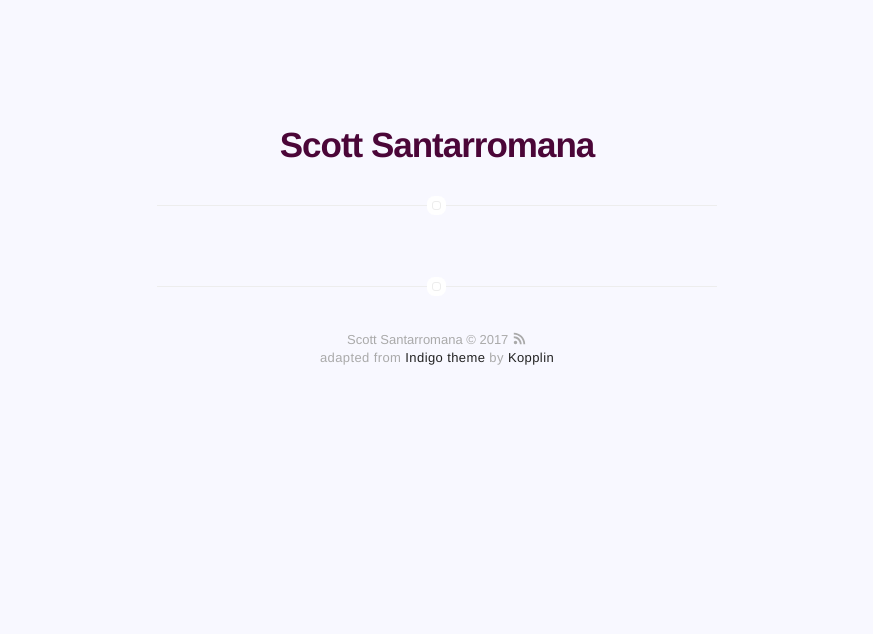
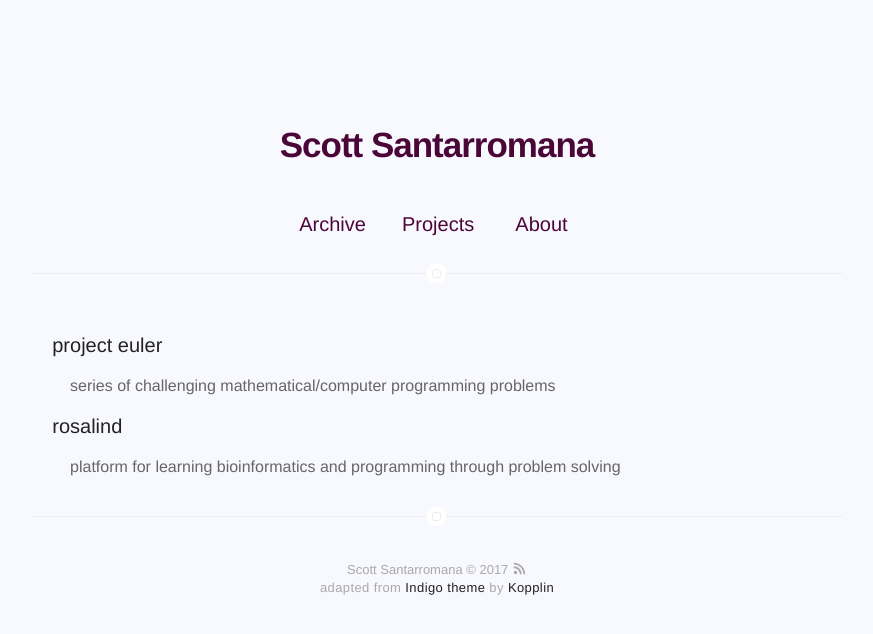
Before and after one commit to scosant/scosant.github.io, a Jekyll site: the page built from projects.html, in a window 1280 px wide. Shown: the top 634 px of the page, without its empty margins (203-1076 px from the left). Built offline with Jekyll 4.4.1, drawn with Linux system fonts in a browser that asks for light colours.

Commit message:
added projects

```diff
--- a/_config.yml
+++ b/_config.yml
@@ -3,24 +3,28 @@ name: Scott Santarromana
 bio: salesforce solution architect at model n
 
 # twitter summary info
-description: A blog about technology
+description: scott's blog
 
 # if it's an external image, update below for true
 # better with square images
 external-image: false
-picture: assets/images/profile.jpg
+picture: assets/images/profile2.jpg
 profile: assets/images/favicon/ms-icon-310x310.png
 
-# If you want to include your resume, set to true
-# and specify source (external or local).
-resume: true
-resume-external: true
-resume-url: https://google.com/?q=my+resume
-
 url: http://scosant.github.io
-# your url: http://USERNAME.github.io
 
 permalink: /:title/
+
+# list of collections
+collections:
+  project-euler:
+    output: true
+    title: project euler
+    description: series of challenging mathematical/computer programming problems
+  project-rosalind:
+    output: true
+    title: rosalind
+    description: platform for learning bioinformatics and programming through problem solving
 
 # To enable google analytics, supply your token below
 # analytics-google: 'UA-MYANALYTICS'
@@ -40,7 +44,7 @@ twitter: scosant
 # google: mygoogle
 # instagram: myinstagram
 # pinterest: mypinterest
-# linkedin: mylinkedin
+linkedin: scosant
 # youtube: myyoutube
 # spotify: myspotify
 github: scosant
@@ -63,27 +67,20 @@ authors:
 # do you want a larger site? change the option below
 # options: [normal, large] | default: normal
 # normal = 560px / large = 810px
-width: normal
+width: large
 
 # if you don't need pagination, comment the *paginate* configs below
-# paginate: 5
-# paginate_path: "blog/:num/"
+#paginate: 5
+#paginate_path: "blog/:num/"
 
-# if you don't need projects, comment the *projects* configs below
-projects: true
+# enabled pages
+showBlog: true
+showCollections: true
+showAbout: true
 
-# if you don't need "about" or "blog", comment them out below
-about: true
-blog: true
-
-# do you want to show the "read time" of the posts?
-read-time: true
-
-# do you want to show the "tags" inside the posts?
-show-tags: true
-
-# related posts inside a post?
-related: true
+read-time: true   # do you want to show the "read time" of the posts?
+show-tags: true   # do you want to show the "tags" inside the posts?
+related: true     # related posts inside a post?
 
 # Display links for next and previous posts for the specified categories
 post-advance-links: [blog]
@@ -99,6 +96,10 @@ gems:
   - jekyll-gist
   - jekyll-feed
   - jemoji
+  #- jekyll-paginate
 
 jekyll-mentions:
     base_url: https://github.com
+
+assets:
+  cache: true
--- a/projects.html
+++ b/projects.html
@@ -1,16 +1,16 @@
 ---
 layout: page
-title: Projects
+title: projects
 ---
-<section class="list">
-    {% for post in site.posts %}
-        {% if post.projects %}
-            <div class="item {% if post.star %}star{% endif %}">
-                <a class="url" href="{% if post.externalLink %}{{ post.externalLink }}{% else %}{{ site.url }}{{ post.url }}{% endif %}">
-                    <aside><time datetime="{{ post.date | date:"%d-%m-%Y" }}">{{ post.date | date: "%b %d %Y" }}</time></aside>
-                    <h3 class="title">{{ post.title }}</h3>
-                </a>
-            </div>
+<section class="list {% if site.animation %}animated{% endif %}">
+    {% for coll in site.collections %}
+        {% if coll.label != 'posts' %}
+        <div class="item {% if coll.star %}star{% endif %}">
+            <a class="url" href="{{ site.url }}/{{ coll.label }}">
+                <h3 class="title">{{ coll.title }}</h3>
+            </a>
+            <span class="description">&nbsp;&nbsp;&nbsp;&nbsp;{{ coll.description }}</span>
+        </div>
         {% endif %}
     {% endfor %}
 </section>
```
Also changed, not shown: project-euler.html (added, +15 -0 lines), project-rosalind.html (added, +15 -0 lines).
